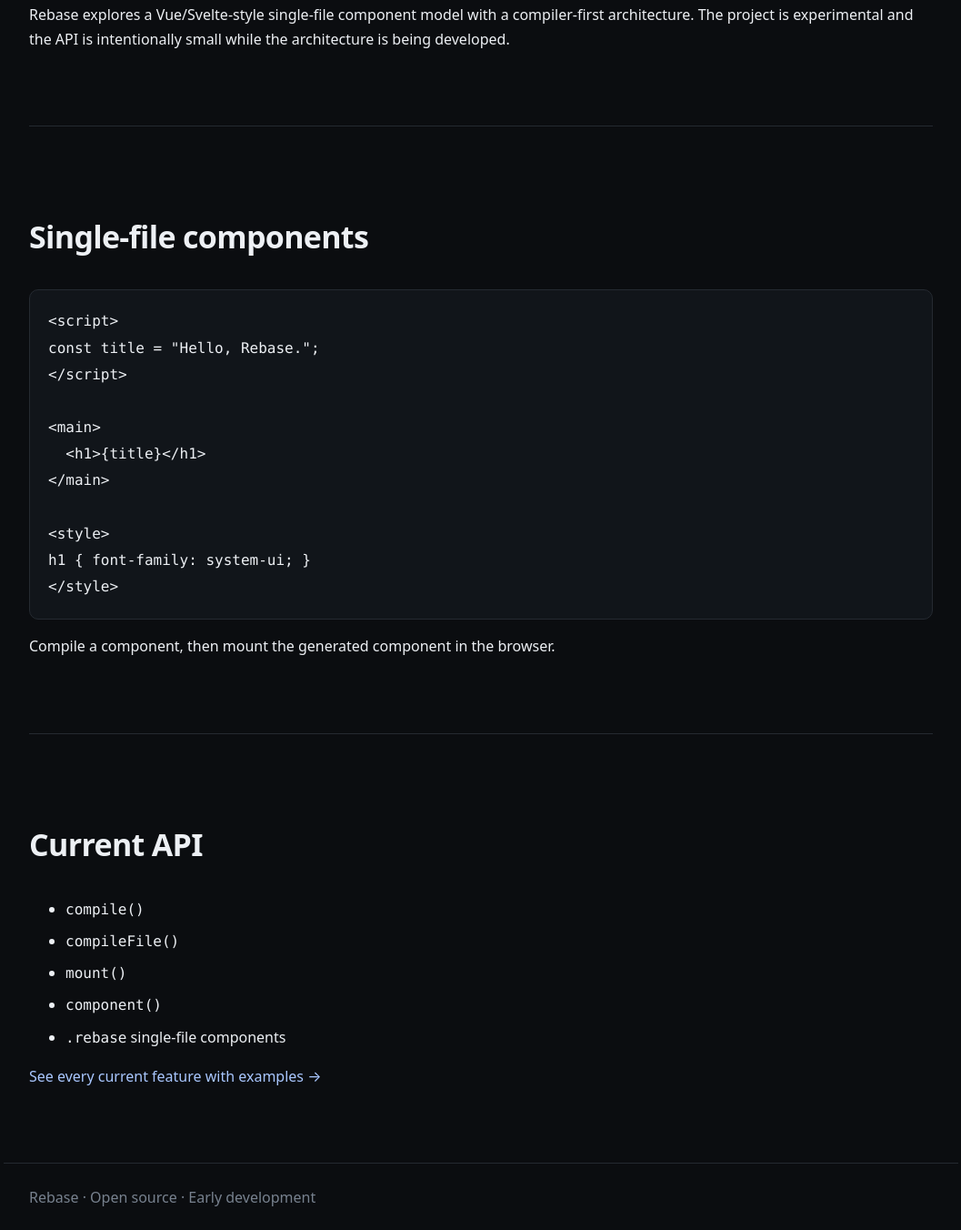
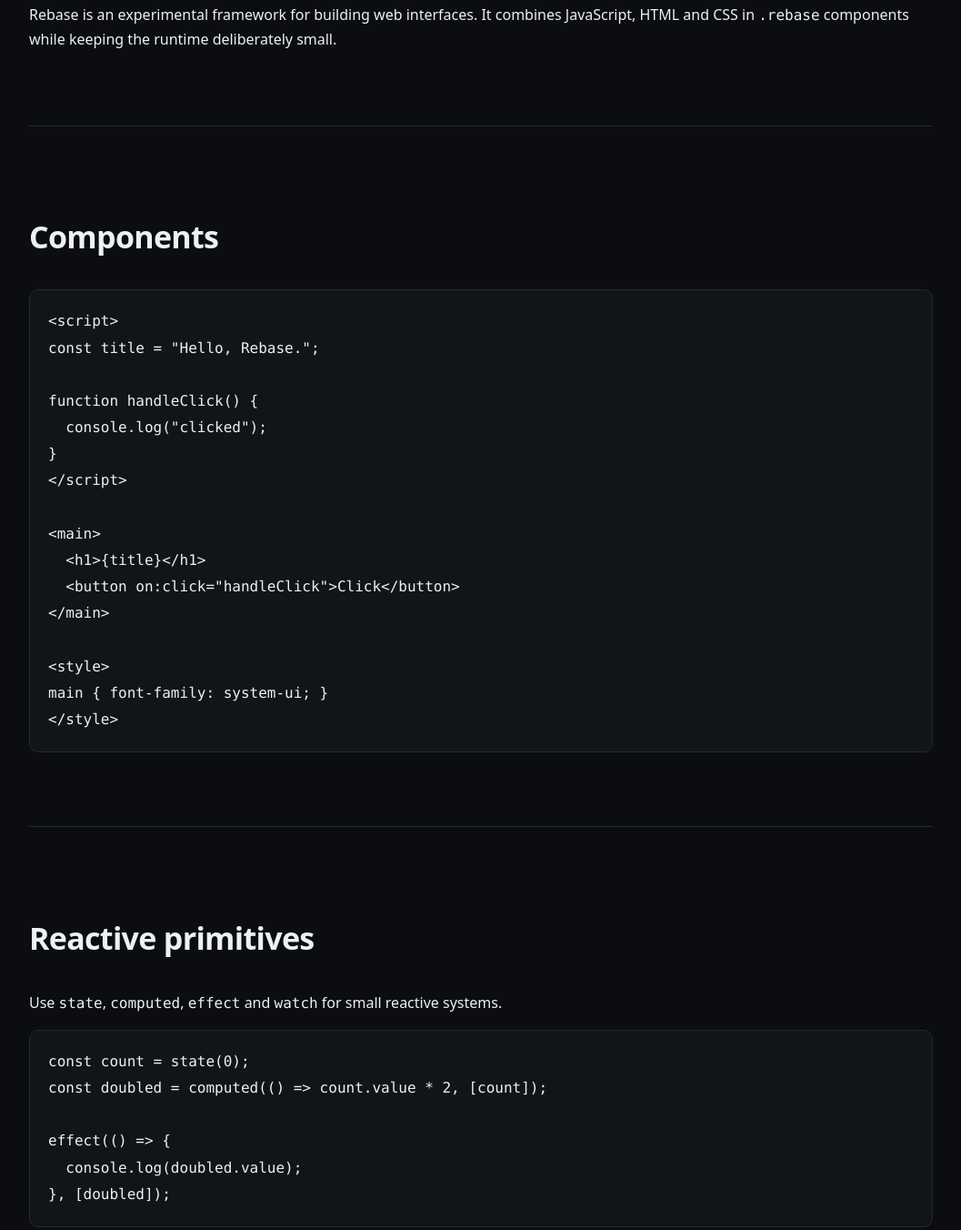
Before and after one commit to intensed-dev/rebase, a website: page docs/index.html in a window 1280 px wide. Shown: the part 890-2242 px from the top of the page at 91% size, without its empty margins (111-1168 px from the left). Drawn offline with Linux system fonts and the light colour scheme.

Commit message:
docs: rebuild Rebase documentation

```diff
--- a/docs/index.html
+++ b/docs/index.html
@@ -1,11 +1,34 @@
-<!doctype html><html lang="en"><head><meta charset="utf-8"><meta name="viewport" content="width=device-width,initial-scale=1"><meta name="description" content="Rebase — a compiler-first JavaScript framework."><title>Rebase</title><link rel="stylesheet" href="style.css"></head><body><header><a class="brand" href="/">Rebase</a><nav><a href="#guide">Guide</a><a href="#syntax">Syntax</a><a href="#status">Status</a><a href="api.md">API</a><a href="https://github.com/intensed-dev/rebase">GitHub</a></nav></header><main><section class="hero"><p class="eyebrow">JAVASCRIPT FRAMEWORK</p><h1>Build the web.<br>On your terms.</h1><p>Rebase is a compiler-first framework for building web interfaces with JavaScript, HTML and CSS.</p><a class="button" href="#guide">Get started</a></section><section id="guide"><h2>What is Rebase?</h2><p>Rebase explores a Vue/Svelte-style single-file component model with a compiler-first architecture. The project is experimental and the API is intentionally small while the architecture is being developed.</p></section><section id="syntax"><h2>Single-file components</h2><pre><code>&lt;script&gt;
+<!doctype html>
+<html lang="en">
+<head><meta charset="utf-8"><meta name="viewport" content="width=device-width,initial-scale=1"><meta name="description" content="Rebase — a compiler-first JavaScript framework."><title>Rebase — JavaScript framework</title><link rel="stylesheet" href="style.css"></head>
+<body>
+<header><a class="brand" href="/">Rebase</a><nav><a href="#guide">Guide</a><a href="#syntax">Syntax</a><a href="#reactivity">Reactivity</a><a href="#status">Status</a><a href="api.md">API</a><a href="https://github.com/intensed-dev/rebase">GitHub</a></nav></header>
+<main>
+<section class="hero"><p class="eyebrow">JAVASCRIPT FRAMEWORK</p><h1>Build the web.<br>On your terms.</h1><p>Single-file components, reactive state and a compiler-first runtime — designed to stay close to JavaScript.</p><a class="button" href="#guide">Get started</a></section>
+<section id="guide"><h2>What is Rebase?</h2><p>Rebase is an experimental framework for building web interfaces. It combines JavaScript, HTML and CSS in <code>.rebase</code> components while keeping the runtime deliberately small.</p></section>
+<section id="syntax"><h2>Components</h2><pre><code>&lt;script&gt;
 const title = "Hello, Rebase.";
+
+function handleClick() {
+  console.log("clicked");
+}
 &lt;/script&gt;
 
 &lt;main&gt;
   &lt;h1&gt;{title}&lt;/h1&gt;
+  &lt;button on:click="handleClick"&gt;Click&lt;/button&gt;
 &lt;/main&gt;
 
 &lt;style&gt;
-h1 { font-family: system-ui; }
-&lt;/style&gt;</code></pre><p>Compile a component, then mount the generated component in the browser.</p></section><section id="status"><h2>Current API</h2><ul><li><code>compile()</code></li><li><code>compileFile()</code></li><li><code>mount()</code></li><li><code>component()</code></li><li><code>.rebase</code> single-file components</li></ul><p><a href="api.md">See every current feature with examples →</a></p></section></main><footer>Rebase · Open source · Early development</footer></body></html>
+main { font-family: system-ui; }
+&lt;/style&gt;</code></pre></section>
+<section id="reactivity"><h2>Reactive primitives</h2><p>Use <code>state</code>, <code>computed</code>, <code>effect</code> and <code>watch</code> for small reactive systems.</p><pre><code>const count = state(0);
+const doubled = computed(() =&gt; count.value * 2, [count]);
+
+effect(() =&gt; {
+  console.log(doubled.value);
+}, [doubled]);</code></pre></section>
+<section id="status"><h2>Current API</h2><ul><li>Components and mounting</li><li>Reactive state and derived state</li><li>Effects and watchers</li><li>Event bindings</li><li><code>.rebase</code> compilation</li><li>Compiler CLI</li></ul><p><a href="api.md">Read the complete API reference →</a></p></section>
+</main><footer>Rebase · Open source · Experimental</footer>
+</body>
+</html>
```
